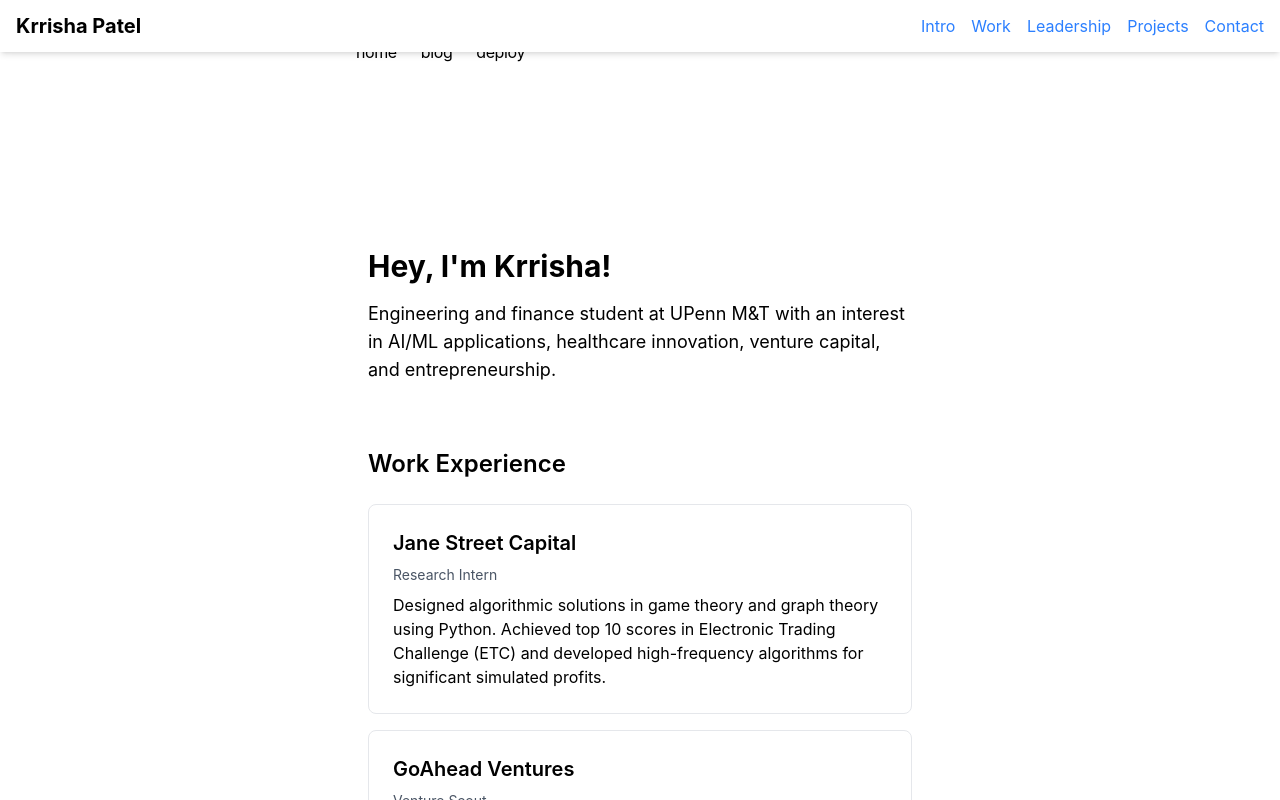
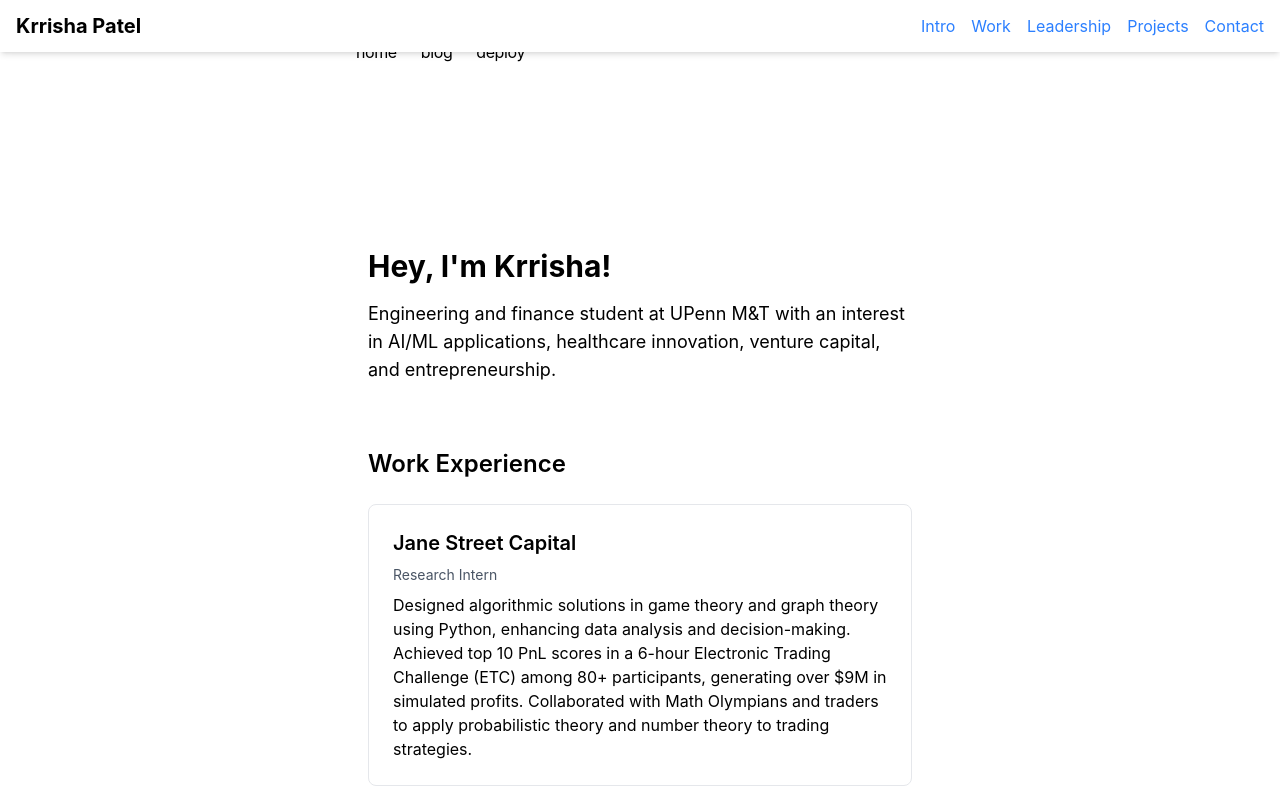
Before and after one commit to krrishapatel/Krrisha-Patel-Portfolio, a Next.js app: page / in a window 1280 px wide. Shown: the top 800 px of the page. Built offline with nearby package versions, Linux system fonts and the light colour scheme.

Commit message:
Update page.tsx

```diff
--- a/app/page.tsx
+++ b/app/page.tsx
@@ -40,7 +40,7 @@ export default function Portfolio() {
           <WorkCard
             company="Jane Street Capital"
             title="Research Intern"
-            description="Designed algorithmic solutions in game theory and graph theory using Python. Achieved top 10 scores in Electronic Trading Challenge (ETC) and developed high-frequency algorithms for significant simulated profits."
+            description="Designed algorithmic solutions in game theory and graph theory using Python, enhancing data analysis and decision-making. Achieved top 10 PnL scores in a 6-hour Electronic Trading Challenge (ETC) among 80+ participants, generating over $9M in simulated profits. Collaborated with Math Olympians and traders to apply probabilistic theory and number theory to trading strategies."
           />
           <WorkCard
             company="GoAhead Ventures"
```
